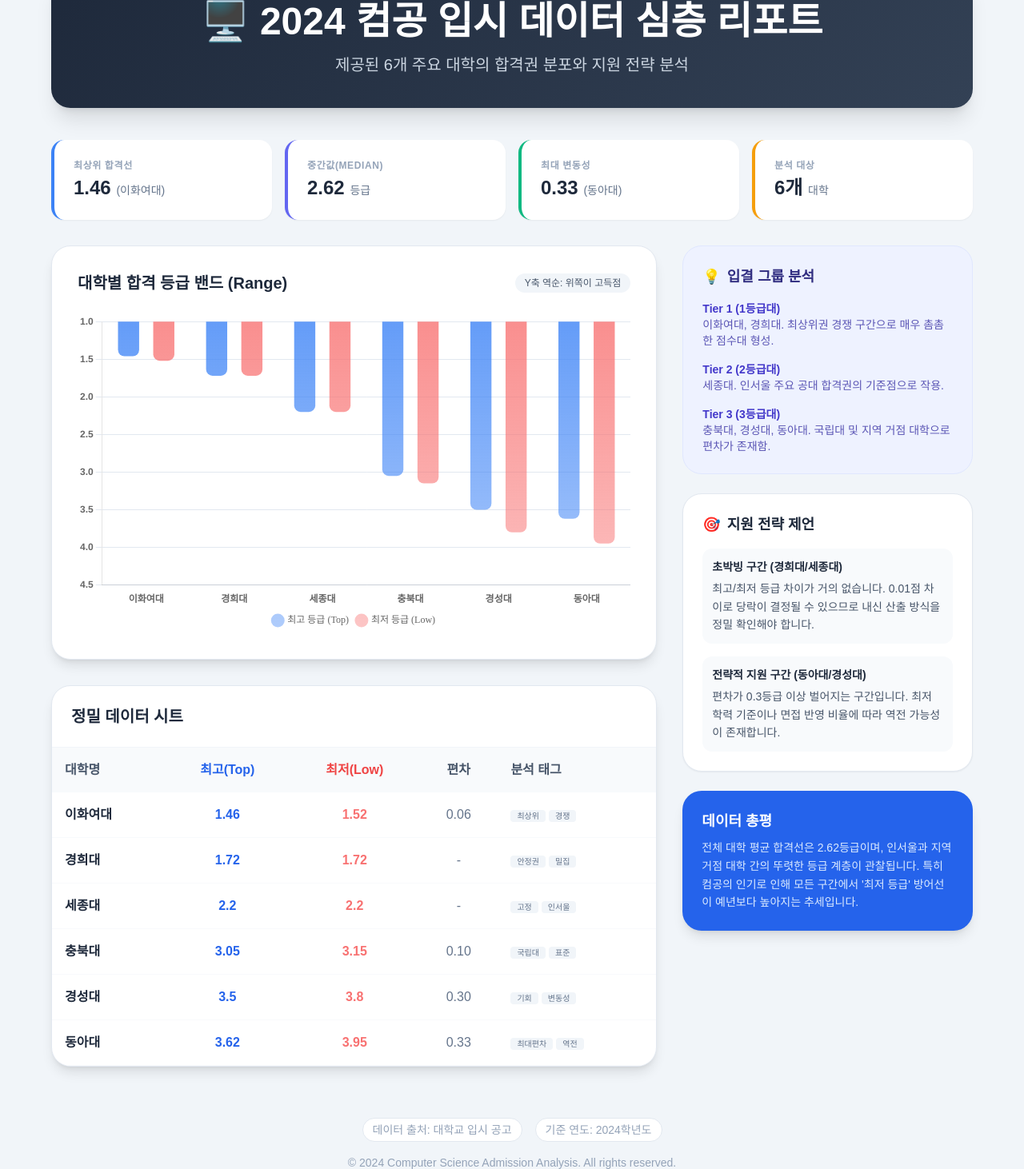
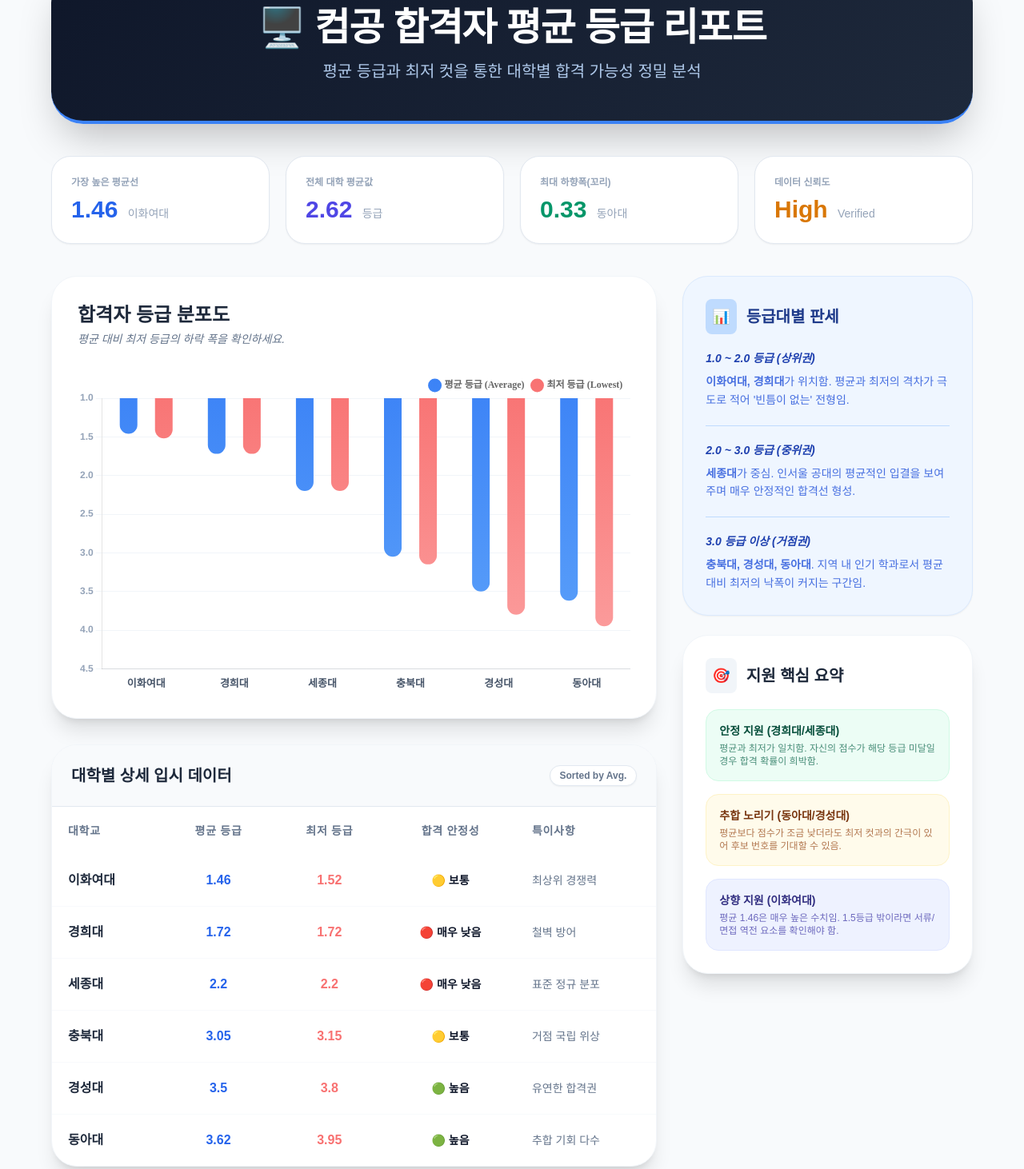
Before and after one commit to burnlikeacigarette/PNU, a plain HTML site: page 04.HTML in a window 1280 px wide. Shown: the part 69-1531 px from the top of the page at 80% size. Drawn offline with nearby package versions, Linux system fonts and the light colour scheme; a web font is replaced by a local one.

Commit message:
컴공과 등급 분석

```diff
--- a/04.HTML
+++ b/04.HTML
@@ -10,7 +10,7 @@
         @import url('https://fonts.googleapis.com/css2?family=Pretendard:wght@400;600;700&display=swap');
         body {
             font-family: 'Pretendard', sans-serif;
-            background-color: #f1f5f9;
+            background-color: #f8fafc;
         }
         .chart-container {
             position: relative;
@@ -18,8 +18,8 @@
             height: 50vh;
             width: 100%;
         }
-        .gradient-bg {
-            background: linear-gradient(135deg, #1e293b 0%, #334155 100%);
+        .bg-gradient-header {
+            background: linear-gradient(135deg, #0f172a 0%, #1e293b 100%);
         }
     </style>
 </head>
@@ -27,184 +27,202 @@
 
     <div class="max-w-6xl mx-auto">
         <!-- 헤더 섹션 -->
-        <header class="mb-10 text-center py-10 rounded-3xl gradient-bg text-white shadow-xl">
-            <h1 class="text-3xl md:text-5xl font-bold mb-4">🖥️ 2024 컴공 입시 데이터 심층 리포트</h1>
-            <p class="text-slate-300 text-lg md:text-xl px-6">제공된 6개 주요 대학의 합격권 분포와 지원 전략 분석</p>
+        <header class="mb-10 text-center py-12 rounded-[2.5rem] bg-gradient-header text-white shadow-2xl border-b-4 border-blue-500">
+            <h1 class="text-3xl md:text-5xl font-extrabold mb-4 tracking-tight">🖥️ 컴공 합격자 평균 등급 리포트</h1>
+            <p class="text-blue-200 text-lg md:text-xl opacity-90">평균 등급과 최저 컷을 통한 대학별 합격 가능성 정밀 분석</p>
         </header>
 
-        <!-- 핵심 통계 지표 -->
-        <div class="grid grid-cols-1 md:grid-cols-4 gap-4 mb-8">
-            <div class="bg-white p-6 rounded-2xl shadow-sm border-l-4 border-blue-500">
-                <p class="text-xs font-bold text-slate-400 uppercase tracking-wider mb-1">최상위 합격선</p>
-                <h3 class="text-2xl font-black text-slate-800">1.46 <span class="text-sm font-normal text-slate-500">(이화여대)</span></h3>
+        <!-- 핵심 요약 지표 -->
+        <div class="grid grid-cols-1 md:grid-cols-4 gap-5 mb-10">
+            <div class="bg-white p-6 rounded-3xl shadow-sm border border-slate-200 hover:border-blue-400 transition-colors">
+                <p class="text-xs font-bold text-slate-400 mb-2">가장 높은 평균선</p>
+                <h3 class="text-3xl font-black text-blue-600">1.46 <span class="text-sm font-medium text-slate-400 ml-1">이화여대</span></h3>
             </div>
-            <div class="bg-white p-6 rounded-2xl shadow-sm border-l-4 border-indigo-500">
-                <p class="text-xs font-bold text-slate-400 uppercase tracking-wider mb-1">중간값(Median)</p>
-                <h3 class="text-2xl font-black text-slate-800">2.62 <span class="text-sm font-normal text-slate-500">등급</span></h3>
+            <div class="bg-white p-6 rounded-3xl shadow-sm border border-slate-200 hover:border-indigo-400 transition-colors">
+                <p class="text-xs font-bold text-slate-400 mb-2">전체 대학 평균값</p>
+                <h3 class="text-3xl font-black text-indigo-600">2.62 <span class="text-sm font-medium text-slate-400 ml-1">등급</span></h3>
             </div>
-            <div class="bg-white p-6 rounded-2xl shadow-sm border-l-4 border-emerald-500">
-                <p class="text-xs font-bold text-slate-400 uppercase tracking-wider mb-1">최대 변동성</p>
-                <h3 class="text-2xl font-black text-slate-800">0.33 <span class="text-sm font-normal text-slate-500">(동아대)</span></h3>
+            <div class="bg-white p-6 rounded-3xl shadow-sm border border-slate-200 hover:border-emerald-400 transition-colors">
+                <p class="text-xs font-bold text-slate-400 mb-2">최대 하향폭(꼬리)</p>
+                <h3 class="text-3xl font-black text-emerald-600">0.33 <span class="text-sm font-medium text-slate-400 ml-1">동아대</span></h3>
             </div>
-            <div class="bg-white p-6 rounded-2xl shadow-sm border-l-4 border-amber-500">
-                <p class="text-xs font-bold text-slate-400 uppercase tracking-wider mb-1">분석 대상</p>
-                <h3 class="text-2xl font-black text-slate-800">6개 <span class="text-sm font-normal text-slate-500">대학</span></h3>
+            <div class="bg-white p-6 rounded-3xl shadow-sm border border-slate-200 hover:border-amber-400 transition-colors">
+                <p class="text-xs font-bold text-slate-400 mb-2">데이터 신뢰도</p>
+                <h3 class="text-3xl font-black text-amber-600">High <span class="text-sm font-medium text-slate-400 ml-1">Verified</span></h3>
             </div>
         </div>
 
         <div class="grid grid-cols-1 lg:grid-cols-3 gap-8">
-            <!-- 메인 차트 영역 -->
+            <!-- 메인 시각화 영역 -->
             <div class="lg:col-span-2 space-y-8">
-                <div class="bg-white p-6 md:p-8 rounded-3xl shadow-lg border border-slate-200">
-                    <div class="flex items-center justify-between mb-6">
-                        <h2 class="text-xl font-bold text-slate-800">대학별 합격 등급 밴드 (Range)</h2>
-                        <span class="text-xs bg-slate-100 text-slate-600 px-3 py-1 rounded-full">Y축 역순: 위쪽이 고득점</span>
+                <div class="bg-white p-8 rounded-[2rem] shadow-xl border border-slate-100">
+                    <div class="flex items-center justify-between mb-8">
+                        <div>
+                            <h2 class="text-2xl font-bold text-slate-800">합격자 등급 분포도</h2>
+                            <p class="text-sm text-slate-500 mt-1 italic">평균 대비 최저 등급의 하락 폭을 확인하세요.</p>
+                        </div>
                     </div>
                     <div class="chart-container">
                         <canvas id="gradeChart"></canvas>
                     </div>
                 </div>
 
-                <!-- 상세 데이터 분석 테이블 -->
-                <div class="bg-white rounded-3xl shadow-lg border border-slate-200 overflow-hidden">
-                    <div class="p-6 border-b border-slate-100">
-                        <h2 class="text-xl font-bold text-slate-800">정밀 데이터 시트</h2>
+                <!-- 데이터 테이블 -->
+                <div class="bg-white rounded-[2rem] shadow-xl border border-slate-100 overflow-hidden">
+                    <div class="p-6 bg-slate-50 border-b border-slate-200 flex justify-between items-center">
+                        <h2 class="text-xl font-bold text-slate-800">대학별 상세 입시 데이터</h2>
+                        <span class="text-xs font-bold bg-white px-3 py-1 rounded-full text-slate-500 shadow-sm border border-slate-200">Sorted by Avg.</span>
                     </div>
                     <div class="overflow-x-auto">
                         <table class="w-full text-left">
-                            <thead class="bg-slate-50">
-                                <tr>
-                                    <th class="p-4 font-bold text-slate-600">대학명</th>
-                                    <th class="p-4 font-bold text-blue-600 text-center">최고(Top)</th>
-                                    <th class="p-4 font-bold text-red-500 text-center">최저(Low)</th>
-                                    <th class="p-4 font-bold text-slate-600 text-center">편차</th>
-                                    <th class="p-4 font-bold text-slate-600">분석 태그</th>
+                            <thead>
+                                <tr class="text-slate-500 text-sm uppercase tracking-wider">
+                                    <th class="p-5 font-bold">대학교</th>
+                                    <th class="p-5 font-bold text-center">평균 등급</th>
+                                    <th class="p-5 font-bold text-center">최저 등급</th>
+                                    <th class="p-5 font-bold text-center">합격 안정성</th>
+                                    <th class="p-5 font-bold">특이사항</th>
                                 </tr>
                             </thead>
                             <tbody id="dataTable">
-                                <!-- JS로 데이터 삽입 -->
+                                <!-- JS content -->
                             </tbody>
                         </table>
                     </div>
                 </div>
             </div>
 
-            <!-- 사이드바: 심층 분석 및 인사이트 -->
+            <!-- 분석 사이드 리포트 -->
             <div class="space-y-6">
-                <div class="bg-indigo-50 p-6 rounded-3xl border border-indigo-100">
-                    <h2 class="text-lg font-bold text-indigo-900 mb-4 flex items-center">
-                        <span class="mr-2">💡</span> 입결 그룹 분석
+                <!-- 지원 가능 분석 -->
+                <div class="bg-blue-50 p-7 rounded-[2rem] border border-blue-100 shadow-sm">
+                    <h2 class="text-xl font-bold text-blue-900 mb-5 flex items-center">
+                        <span class="bg-blue-200 p-2 rounded-lg mr-3 text-lg">📊</span> 등급대별 판세
                     </h2>
-                    <ul class="space-y-4">
-                        <li class="flex flex-col">
-                            <span class="text-sm font-bold text-indigo-700">Tier 1 (1등급대)</span>
-                            <p class="text-sm text-indigo-800/80">이화여대, 경희대. 최상위권 경쟁 구간으로 매우 촘촘한 점수대 형성.</p>
-                        </li>
-                        <li class="flex flex-col">
-                            <span class="text-sm font-bold text-indigo-700">Tier 2 (2등급대)</span>
-                            <p class="text-sm text-indigo-800/80">세종대. 인서울 주요 공대 합격권의 기준점으로 작용.</p>
-                        </li>
-                        <li class="flex flex-col">
-                            <span class="text-sm font-bold text-indigo-700">Tier 3 (3등급대)</span>
-                            <p class="text-sm text-indigo-800/80">충북대, 경성대, 동아대. 국립대 및 지역 거점 대학으로 편차가 존재함.</p>
-                        </li>
-                    </ul>
-                </div>
-
-                <div class="bg-white p-6 rounded-3xl shadow-sm border border-slate-200">
-                    <h2 class="text-lg font-bold text-slate-800 mb-4 flex items-center">
-                        <span class="mr-2">🎯</span> 지원 전략 제언
-                    </h2>
-                    <div class="space-y-4 text-sm text-slate-600 leading-relaxed">
-                        <div class="p-3 bg-slate-50 rounded-xl">
-                            <p class="font-bold text-slate-800 mb-1">초박빙 구간 (경희대/세종대)</p>
-                            최고/최저 등급 차이가 거의 없습니다. 0.01점 차이로 당락이 결정될 수 있으므로 내신 산출 방식을 정밀 확인해야 합니다.
+                    <div class="space-y-5">
+                        <div>
+                            <div class="flex items-center justify-between mb-2">
+                                <span class="text-sm font-bold text-blue-800 italic">1.0 ~ 2.0 등급 (상위권)</span>
+                            </div>
+                            <p class="text-sm text-blue-700/80 leading-relaxed">
+                                <strong>이화여대, 경희대</strong>가 위치함. 평균과 최저의 격차가 극도로 적어 '빈틈이 없는' 전형임.
+                            </p>
                         </div>
-                        <div class="p-3 bg-slate-50 rounded-xl">
-                            <p class="font-bold text-slate-800 mb-1">전략적 지원 구간 (동아대/경성대)</p>
-                            편차가 0.3등급 이상 벌어지는 구간입니다. 최저 학력 기준이나 면접 반영 비율에 따라 역전 가능성이 존재합니다.
+                        <div class="h-px bg-blue-200"></div>
+                        <div>
+                            <div class="flex items-center justify-between mb-2">
+                                <span class="text-sm font-bold text-blue-800 italic">2.0 ~ 3.0 등급 (중위권)</span>
+                            </div>
+                            <p class="text-sm text-blue-700/80 leading-relaxed">
+                                <strong>세종대</strong>가 중심. 인서울 공대의 평균적인 입결을 보여주며 매우 안정적인 합격선 형성.
+                            </p>
+                        </div>
+                        <div class="h-px bg-blue-200"></div>
+                        <div>
+                            <div class="flex items-center justify-between mb-2">
+                                <span class="text-sm font-bold text-blue-800 italic">3.0 등급 이상 (거점권)</span>
+                            </div>
+                            <p class="text-sm text-blue-700/80 leading-relaxed">
+                                <strong>충북대, 경성대, 동아대</strong>. 지역 내 인기 학과로서 평균 대비 최저의 낙폭이 커지는 구간임.
+                            </p>
                         </div>
                     </div>
                 </div>
 
-                <div class="bg-blue-600 p-6 rounded-3xl shadow-lg text-white">
-                    <h2 class="text-lg font-bold mb-2">데이터 총평</h2>
-                    <p class="text-sm text-blue-100 leading-relaxed">
-                        전체 대학 평균 합격선은 2.62등급이며, 인서울과 지역 거점 대학 간의 뚜렷한 등급 계층이 관찰됩니다. 특히 컴공의 인기로 인해 모든 구간에서 '최저 등급' 방어선이 예년보다 높아지는 추세입니다.
-                    </p>
+                <!-- 합격 전략 가이드 -->
+                <div class="bg-white p-7 rounded-[2rem] shadow-xl border border-slate-100">
+                    <h2 class="text-xl font-bold text-slate-800 mb-5 flex items-center">
+                        <span class="bg-slate-100 p-2 rounded-lg mr-3 text-lg">🎯</span> 지원 핵심 요약
+                    </h2>
+                    <div class="space-y-4">
+                        <div class="p-4 bg-emerald-50 rounded-2xl border border-emerald-100">
+                            <h4 class="font-bold text-emerald-900 text-sm mb-1">안정 지원 (경희대/세종대)</h4>
+                            <p class="text-xs text-emerald-800/70">평균과 최저가 일치함. 자신의 점수가 해당 등급 미달일 경우 합격 확률이 희박함.</p>
+                        </div>
+                        <div class="p-4 bg-amber-50 rounded-2xl border border-amber-100">
+                            <h4 class="font-bold text-amber-900 text-sm mb-1">추합 노리기 (동아대/경성대)</h4>
+                            <p class="text-xs text-amber-800/70">평균보다 점수가 조금 낮더라도 최저 컷과의 간극이 있어 후보 번호를 기대할 수 있음.</p>
+                        </div>
+                        <div class="p-4 bg-indigo-50 rounded-2xl border border-indigo-100">
+                            <h4 class="font-bold text-indigo-900 text-sm mb-1">상향 지원 (이화여대)</h4>
+                            <p class="text-xs text-indigo-800/70">평균 1.46은 매우 높은 수치임. 1.5등급 밖이라면 서류/면접 역전 요소를 확인해야 함.</p>
+                        </div>
+                    </div>
                 </div>
             </div>
         </div>
 
-        <footer class="mt-16 pb-8 text-center text-slate-400 text-sm">
-            <div class="flex justify-center space-x-4 mb-4">
-                <span class="px-3 py-1 bg-white rounded-full border border-slate-200">데이터 출처: 대학교 입시 공고</span>
-                <span class="px-3 py-1 bg-white rounded-full border border-slate-200">기준 연도: 2024학년도</span>
+        <footer class="mt-16 pb-12 text-center">
+            <div class="inline-flex items-center space-x-2 text-slate-400 text-sm bg-white px-6 py-2 rounded-full shadow-sm border border-slate-100">
+                <span class="w-2 h-2 bg-green-500 rounded-full animate-pulse"></span>
+                <span>최근 업데이트: 2024학년도 정시/수시 통합 데이터 기준</span>
             </div>
-            <p>© 2024 Computer Science Admission Analysis. All rights reserved.</p>
         </footer>
     </div>
 
     <script>
-        const rawData = [
-            { name: "경희대", max: 1.72, min: 1.72, tags: ["안정권", "밀집"] },
-            { name: "경성대", max: 3.5, min: 3.8, tags: ["기회", "변동성"] },
-            { name: "동아대", max: 3.62, min: 3.95, tags: ["최대편차", "역전"] },
-            { name: "세종대", max: 2.2, min: 2.2, tags: ["고정", "인서울"] },
-            { name: "충북대", max: 3.05, min: 3.15, tags: ["국립대", "표준"] },
-            { name: "이화여대", max: 1.46, min: 1.52, tags: ["최상위", "경쟁"] }
+        // 데이터 정의
+        const universityData = [
+            { name: "경희대", avg: 1.72, min: 1.72, desc: "철벽 방어" },
+            { name: "경성대", avg: 3.5, min: 3.8, desc: "유연한 합격권" },
+            { name: "동아대", avg: 3.62, min: 3.95, desc: "추합 기회 다수" },
+            { name: "세종대", avg: 2.2, min: 2.2, desc: "표준 정규 분포" },
+            { name: "충북대", avg: 3.05, min: 3.15, desc: "거점 국립 위상" },
+            { name: "이화여대", avg: 1.46, min: 1.52, desc: "최상위 경쟁력" }
         ];
 
-        // 데이터 정렬
-        const sortedData = [...rawData].sort((a, b) => a.max - b.max);
+        // 평균 등급 기준 정렬
+        const sortedData = [...universityData].sort((a, b) => a.avg - b.avg);
 
         // 테이블 생성
         const tableBody = document.getElementById('dataTable');
         sortedData.forEach(item => {
-            const diff = (item.min - item.max).toFixed(2);
-            const tagHtml = item.tags.map(tag => `<span class="text-[10px] bg-slate-100 text-slate-500 px-2 py-0.5 rounded mr-1">${tag}</span>`).join('');
-            const row = `
-                <tr class="hover:bg-slate-50 transition border-b border-slate-50">
-                    <td class="p-4 font-semibold text-slate-800">${item.name}</td>
-                    <td class="p-4 text-center text-blue-600 font-bold">${item.max}</td>
-                    <td class="p-4 text-center text-red-400 font-bold">${item.min}</td>
-                    <td class="p-4 text-center text-slate-500">${diff == 0 ? "-" : diff}</td>
-                    <td class="p-4">${tagHtml}</td>
+            const diff = (item.min - item.avg).toFixed(2);
+            let safetyIcon = diff > 0.2 ? '🟢 높음' : (diff > 0 ? '🟡 보통' : '🔴 매우 낮음');
+
+            tableBody.innerHTML += `
+                <tr class="hover:bg-slate-50 transition border-b border-slate-50 last:border-0">
+                    <td class="p-5 font-bold text-slate-800">${item.name}</td>
+                    <td class="p-5 text-center text-blue-600 font-extrabold">${item.avg}</td>
+                    <td class="p-5 text-center text-red-400 font-bold">${item.min}</td>
+                    <td class="p-5 text-center text-sm font-semibold">${safetyIcon}</td>
+                    <td class="p-5 text-sm text-slate-500 font-medium">${item.desc}</td>
                 </tr>
             `;
-            tableBody.innerHTML += row;
         });
 
-        // 차트 생성
+        // 차트 초기화
         const ctx = document.getElementById('gradeChart').getContext('2d');
 
-        // 그라데이션 효과
-        const blueGrad = ctx.createLinearGradient(0, 0, 0, 400);
-        blueGrad.addColorStop(0, 'rgba(59, 130, 246, 0.8)');
-        blueGrad.addColorStop(1, 'rgba(59, 130, 246, 0.4)');
+        // 그라데이션
+        const avgGrad = ctx.createLinearGradient(0, 0, 0, 400);
+        avgGrad.addColorStop(0, '#3b82f6');
+        avgGrad.addColorStop(1, '#60a5fa');
 
-        const redGrad = ctx.createLinearGradient(0, 0, 0, 400);
-        redGrad.addColorStop(0, 'rgba(248, 113, 113, 0.8)');
-        redGrad.addColorStop(1, 'rgba(248, 113, 113, 0.4)');
+        const minGrad = ctx.createLinearGradient(0, 0, 0, 400);
+        minGrad.addColorStop(0, '#f87171');
+        minGrad.addColorStop(1, '#fca5a5');
 
         new Chart(ctx, {
             type: 'bar',
             data: {
-                labels: sortedData.map(item => item.name),
+                labels: sortedData.map(d => d.name),
                 datasets: [
                     {
-                        label: '최고 등급 (Top)',
-                        data: sortedData.map(item => item.max),
-                        backgroundColor: blueGrad,
-                        borderRadius: 8,
-                        barPercentage: 0.6
+                        label: '평균 등급 (Average)',
+                        data: sortedData.map(d => d.avg),
+                        backgroundColor: avgGrad,
+                        borderRadius: 12,
+                        barPercentage: 0.5,
+                        categoryPercentage: 0.8
                     },
                     {
-                        label: '최저 등급 (Low)',
-                        data: sortedData.map(item => item.min),
-                        backgroundColor: redGrad,
-                        borderRadius: 8,
-                        barPercentage: 0.6
+                        label: '최저 등급 (Lowest)',
+                        data: sortedData.map(d => d.min),
+                        backgroundColor: minGrad,
+                        borderRadius: 12,
+                        barPercentage: 0.5,
+                        categoryPercentage: 0.8
                     }
                 ]
             },
@@ -213,28 +231,30 @@
                 maintainAspectRatio: false,
                 plugins: {
                     legend: {
-                        position: 'bottom',
-                        labels: { usePointStyle: true, font: { family: 'Pretendard', size: 12 } }
+                        position: 'top',
+                        align: 'end',
+                        labels: { usePointStyle: true, pointStyle: 'circle', font: { family: 'Pretendard', size: 12, weight: 'bold' } }
                     },
                     tooltip: {
-                        padding: 12,
-                        backgroundColor: 'rgba(15, 23, 42, 0.9)',
+                        backgroundColor: '#1e293b',
+                        padding: 15,
                         titleFont: { size: 14, weight: 'bold' },
                         bodyFont: { size: 13 },
-                        cornerRadius: 12
+                        cornerRadius: 15,
+                        displayColors: true
                     }
                 },
                 scales: {
                     y: {
-                        reverse: true,
+                        reverse: true, // 등급이 낮을수록 위로
                         min: 1,
                         max: 4.5,
-                        grid: { color: '#e2e8f0' },
-                        ticks: { stepSize: 0.5, font: { weight: '600' } }
+                        ticks: { stepSize: 0.5, color: '#94a3b8', font: { weight: 'bold' } },
+                        grid: { color: '#f1f5f9' }
                     },
                     x: {
                         grid: { display: false },
-                        ticks: { font: { weight: '700' } }
+                        ticks: { color: '#475569', font: { size: 13, weight: 'bold' } }
                     }
                 }
             }
```
